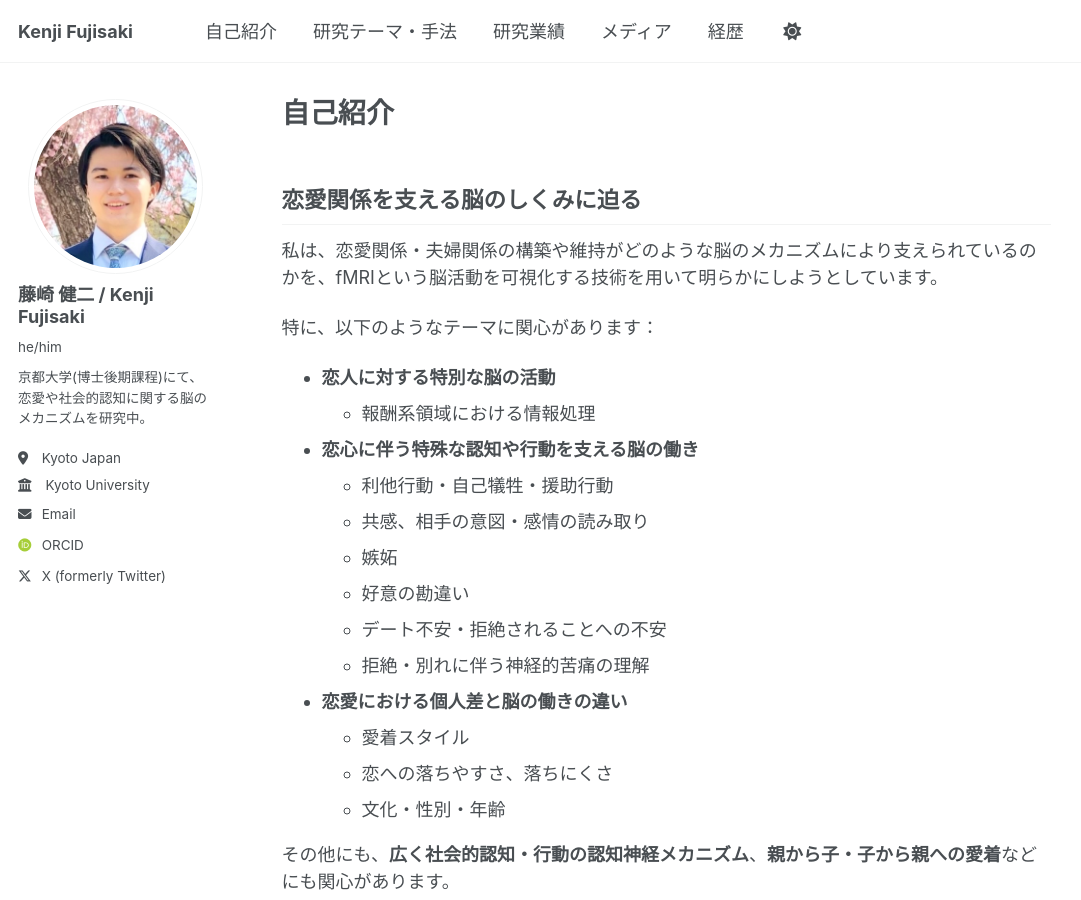
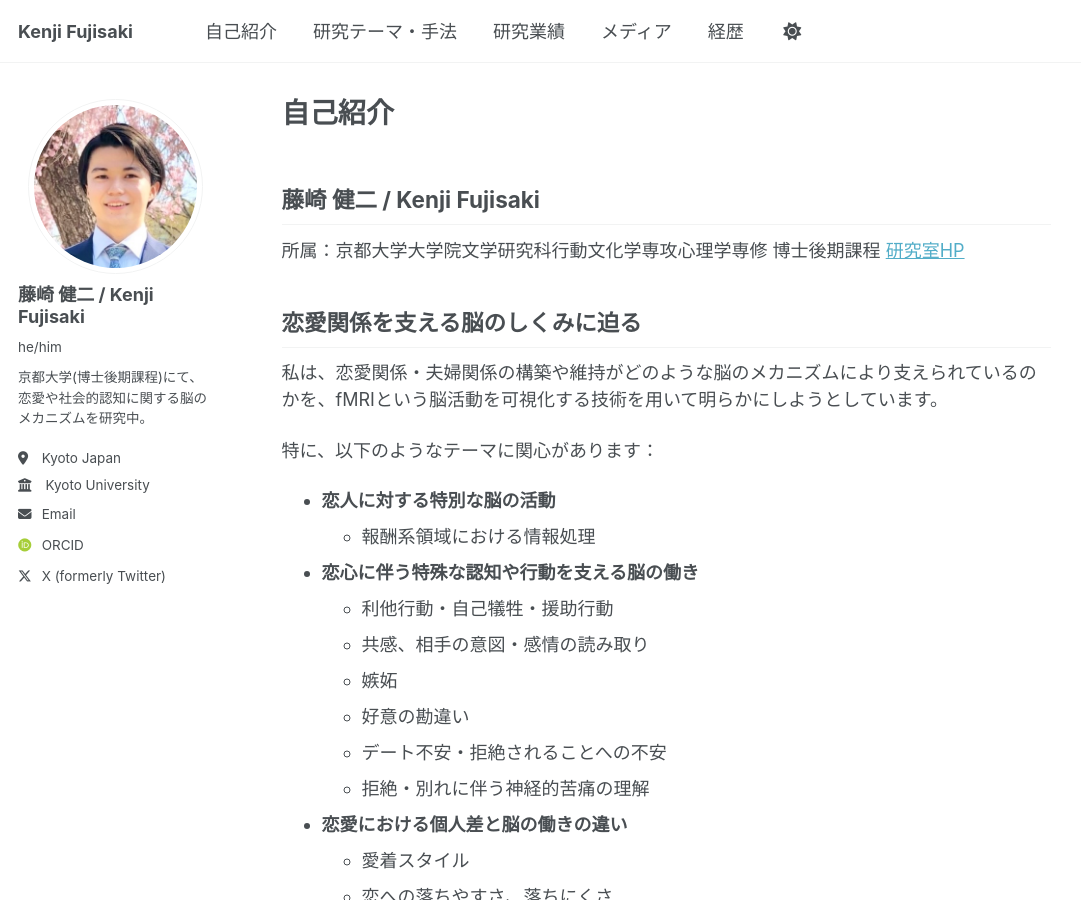
Before and after one commit to kenjifujisaki-research/kenjifujisaki-research.github.io, a Jekyll site: the page built from _pages/about.md, in a window 1280 px wide and 900 px high. Shown: the whole window, without its empty margins (0-1081 px from the left). Built offline with Jekyll 4.4.1, drawn with Linux system fonts in a browser that asks for light colours; some web fonts are replaced.

Commit message:
Update about.md

```diff
--- a/_pages/about.md
+++ b/_pages/about.md
@@ -7,6 +7,11 @@ redirect_from:
   - /about.html
 title: "自己紹介"
 ---
+
+## 藤崎 健二 /  Kenji Fujisaki
+所属：京都大学大学院文学研究科行動文化学専攻心理学専修 博士後期課程
+[研究室HP](https://abe.ifohs.kyoto-u.ac.jp/members/)
+
 
 ## 恋愛関係を支える脳のしくみに迫る
 
```
